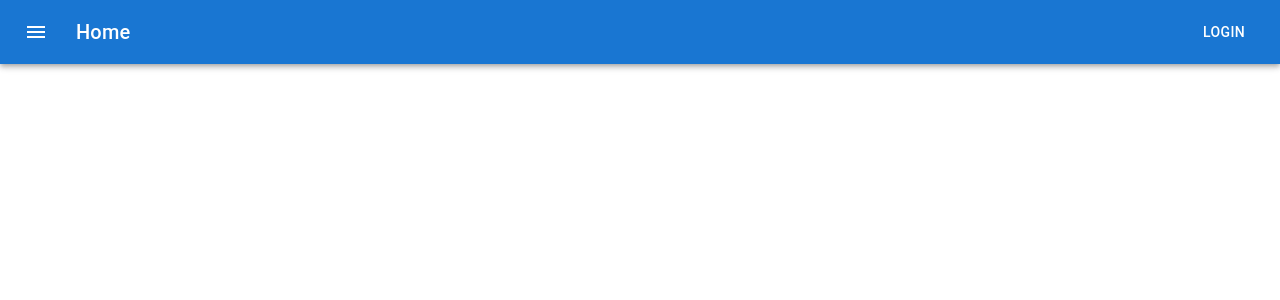
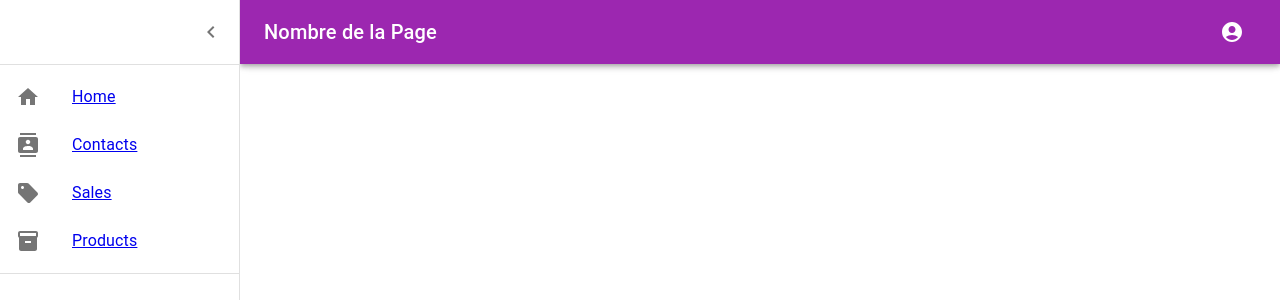
Before and after one commit to nachodmedina/olga, a Next.js app: page / in a window 1280 px wide. Both pictures are taken after a click on the button 36 px from the left and 32 px from the top of the page. Shown: the top 300 px of the page. Built offline with nearby package versions, Linux system fonts and the light colour scheme.

Commit message:
Add Appbar w/ Drawer

```diff
--- a/pages/contactos/index.js
+++ b/pages/contactos/index.js
@@ -1,5 +1,65 @@
-function Contactos() {
-  return <div>Contactos</div>;
+import { Box, Container } from "@mui/material";
+import styledComponents from "styled-components";
+import { createGlobalStyle } from "styled-components";
+import Header from "../../src/components/Header";
+import { styled } from '@mui/material/styles';
+import { Typography } from "@mui/material";
+
+
+const drawerWidth = 240;
+
+const Main = styled('main', { shouldForwardProp: (prop) => prop !== 'open' })(
+  ({ theme, open }) => ({
+    flexGrow: 1,
+    padding: theme.spacing(3),
+    transition: theme.transitions.create('margin', {
+      easing: theme.transitions.easing.sharp,
+      duration: theme.transitions.duration.leavingScreen,
+    }),
+    marginLeft: `-${drawerWidth}px`,
+    ...(open && {
+      transition: theme.transitions.create('margin', {
+        easing: theme.transitions.easing.easeOut,
+        duration: theme.transitions.duration.enteringScreen,
+      }),
+      marginLeft: 0,
+    }),
+  }),
+);
+
+const DrawerHeader = styled('div')(({ theme }) => ({
+  display: 'flex',
+  alignItems: 'center',
+  padding: theme.spacing(0, 1),
+  // necessary for content to be below app bar
+  ...theme.mixins.toolbar,
+  justifyContent: 'flex-end',
+}));
+
+function ContactsPage() {
+
+    const Body = styledComponents.div`
+        margin: 0px;
+    `;
+
+    const GlobalStyle = createGlobalStyle`
+        body {
+            margin: 0px;
+        }
+    `;
+
+    return (
+        <Box sx={{flexGrow: 1, display: 'flex'}}>
+            <GlobalStyle />
+            <Header />
+            <Main>
+                <DrawerHeader />
+                <Typography paragraph>
+                    Hello Contacts
+                </Typography>
+            </Main>
+        </Box>
+    );
 }
 
-export default Contactos;
+export default ContactsPage;
--- a/pages/index.js
+++ b/pages/index.js
@@ -2,6 +2,39 @@ import { Box, Container } from "@mui/material";
 import styledComponents from "styled-components";
 import { createGlobalStyle } from "styled-components";
 import Header from "../src/components/Header";
+import { styled } from '@mui/material/styles';
+import { Typography } from "@mui/material";
+
+
+const drawerWidth = 240;
+
+const Main = styled('main', { shouldForwardProp: (prop) => prop !== 'open' })(
+  ({ theme, open }) => ({
+    flexGrow: 1,
+    padding: theme.spacing(3),
+    transition: theme.transitions.create('margin', {
+      easing: theme.transitions.easing.sharp,
+      duration: theme.transitions.duration.leavingScreen,
+    }),
+    marginLeft: `-${drawerWidth}px`,
+    ...(open && {
+      transition: theme.transitions.create('margin', {
+        easing: theme.transitions.easing.easeOut,
+        duration: theme.transitions.duration.enteringScreen,
+      }),
+      marginLeft: 0,
+    }),
+  }),
+);
+
+const DrawerHeader = styled('div')(({ theme }) => ({
+  display: 'flex',
+  alignItems: 'center',
+  padding: theme.spacing(0, 1),
+  // necessary for content to be below app bar
+  ...theme.mixins.toolbar,
+  justifyContent: 'flex-end',
+}));
 
 function HomePage() {
 
@@ -16,12 +49,16 @@ function HomePage() {
     `;
 
     return (
-        <>
+        <Box sx={{flexGrow: 1, display: 'flex'}}>
             <GlobalStyle />
-            <Body>
-                <Header />
-            </Body>
-        </>
+            <Header />
+            <Main>
+                <DrawerHeader />
+                <Typography paragraph>
+                    Hello Word
+                </Typography>
+            </Main>
+        </Box>
     );
 }
 
--- /dev/null
+++ b/src/components/Appbar.js
@@ -0,0 +1,188 @@
+import * as React from 'react';
+import { styled, useTheme } from '@mui/material/styles';
+import Box from '@mui/material/Box';
+import Drawer from '@mui/material/Drawer';
+import CssBaseline from '@mui/material/CssBaseline';
+import MuiAppBar from '@mui/material/AppBar';
+import Toolbar from '@mui/material/Toolbar';
+import List from '@mui/material/List';
+import Typography from '@mui/material/Typography';
+import Divider from '@mui/material/Divider';
+import IconButton from '@mui/material/IconButton';
+import MenuIcon from '@mui/icons-material/Menu';
+import ChevronLeftIcon from '@mui/icons-material/ChevronLeft';
+import ChevronRightIcon from '@mui/icons-material/ChevronRight';
+import ListItem from '@mui/material/ListItem';
+import ListItemButton from '@mui/material/ListItemButton';
+import ListItemIcon from '@mui/material/ListItemIcon';
+import ListItemText from '@mui/material/ListItemText';
+import AccountCircle from '@mui/icons-material/AccountCircle';
+import MenuItem from '@mui/material/MenuItem';
+import Menu from '@mui/material/Menu';
+import HomeIcon from '@mui/icons-material/Home';
+import ContactsIcon from '@mui/icons-material/Contacts';
+import SellIcon from '@mui/icons-material/Sell';
+import InventoryIcon from '@mui/icons-material/Inventory';
+import Link from 'next/link';
+
+const drawerWidth = 240;
+
+const AppBar = styled(MuiAppBar, {
+  shouldForwardProp: (prop) => prop !== 'open',
+})(({ theme, open }) => ({
+  transition: theme.transitions.create(['margin', 'width'], {
+    easing: theme.transitions.easing.sharp,
+    duration: theme.transitions.duration.leavingScreen,
+  }),
+  ...(open && {
+    width: `calc(100% - ${drawerWidth}px)`,
+    marginLeft: `${drawerWidth}px`,
+    transition: theme.transitions.create(['margin', 'width'], {
+      easing: theme.transitions.easing.easeOut,
+      duration: theme.transitions.duration.enteringScreen,
+    }),
+  }),
+}));
+
+const DrawerHeader = styled('div')(({ theme }) => ({
+  display: 'flex',
+  alignItems: 'center',
+  padding: theme.spacing(0, 1),
+  // necessary for content to be below app bar
+  ...theme.mixins.toolbar,
+  justifyContent: 'flex-end',
+}));
+
+export default function PersistentDrawerLeft() {
+  const theme = useTheme();
+  const [open, setOpen] = React.useState(false);
+  const [anchorEl, setAnchorEl] = React.useState(null);
+
+  const handleDrawerOpen = () => {
+    setOpen(true);
+  };
+
+  const handleDrawerClose = () => {
+    setOpen(false);
+  };
+
+  const handleMenu = (event) => {
+    setAnchorEl(event.currentTarget);
+  };
+
+  const handleClose = () => {
+    setAnchorEl(null);
+  };
+
+  const itemList = [
+    {
+      text: "Home",
+      icon: <HomeIcon />,
+      link: "/"
+    },
+    {
+      text: "Contacts",
+      icon: <ContactsIcon />,
+      link: "/contactos"
+    },
+    {
+      text: "Sales",
+      icon: <SellIcon />,
+      link: "/ventas"
+    },
+    {
+      text: "Products",
+      icon: <InventoryIcon />,
+      link: "/productos"
+    }
+  ];
+
+  return (
+    <Box sx={{ display: 'flex' }}>
+      <CssBaseline />
+      <AppBar position="fixed" open={open} color="secondary">
+        <Toolbar>
+          <IconButton
+            color="inherit"
+            aria-label="open drawer"
+            onClick={handleDrawerOpen}
+            edge="start"
+            sx={{ mr: 2, ...(open && { display: 'none' }) }}
+          >
+            <MenuIcon />
+          </IconButton>
+          <Typography variant="h6" noWrap component="div" sx={{ flexGrow: 1 }}>
+            Nombre de la Page
+          </Typography>
+            <div>
+                <IconButton
+                    size="large"
+                    aria-label="account of current user"
+                    aria-controls="menu-appbar"
+                    aria-haspopup="true"
+                    onClick={handleMenu}
+                    color="inherit"
+                >
+                    <AccountCircle />
+                </IconButton>
+                <Menu
+                    id="menu-appbar"
+                    anchorEl={anchorEl}
+                    anchorOrigin={{
+                    vertical: 'top',
+                    horizontal: 'right',
+                    }}
+                    keepMounted
+                    transformOrigin={{
+                    vertical: 'top',
+                    horizontal: 'right',
+                    }}
+                    open={Boolean(anchorEl)}
+                    onClose={handleClose}
+                >
+                    <MenuItem onClick={handleClose}>Profile</MenuItem>
+                    <MenuItem onClick={handleClose}>My account</MenuItem>
+                    <MenuItem onClick={handleClose}>Logout</MenuItem>
+                </Menu>
+            </div>
+        </Toolbar>
+      </AppBar>
+      <Drawer
+        sx={{
+          width: drawerWidth,
+          flexShrink: 0,
+          '& .MuiDrawer-paper': {
+            width: drawerWidth,
+            boxSizing: 'border-box',
+          },
+        }}
+        variant="persistent"
+        anchor="left"
+        open={open}
+      >
+        <DrawerHeader>
+          <IconButton onClick={handleDrawerClose}>
+            {theme.direction === 'ltr' ? <ChevronLeftIcon /> : <ChevronRightIcon />}
+          </IconButton>
+        </DrawerHeader>
+        <Divider />
+        <List>
+          {itemList.map((item) => {
+          const { text, icon, link } = item;
+          return(
+            <Link href={link} passHref onClick={handleDrawerClose}>
+              <ListItem key={text} disablePadding>
+                <ListItemButton>
+                  {icon && <ListItemIcon>{icon}</ListItemIcon>}
+                  <ListItemText primary={text} />
+                </ListItemButton>
+              </ListItem>
+            </Link>
+          );
+          })}
+        </List>
+        <Divider />
+      </Drawer>
+    </Box>
+  );
+}
--- a/src/components/Header.js
+++ b/src/components/Header.js
@@ -1,32 +1,11 @@
 import * as React from "react";
-import AppBar from "@mui/material/AppBar";
 import Box from "@mui/material/Box";
-import Toolbar from "@mui/material/Toolbar";
-import Typography from "@mui/material/Typography";
-import Button from "@mui/material/Button";
-import { IconButton } from "@mui/material";
-import MenuIcon from "@mui/icons-material/Menu";
+import PersistentDrawerLeft from "./Appbar";
 
 function Header() {
   return (
-    <Box sx={{ flexGrow: 1 }}>
-      <AppBar position="static">
-        <Toolbar>
-          <IconButton
-            size="large"
-            edge="start"
-            color="inherit"
-            aria-label="menu"
-            sx={{ mr: 2 }}
-          >
-            <MenuIcon />
-          </IconButton>
-          <Typography variant="h6" component="div" sx={{ flexGrow: 1 }}>
-            Home
-          </Typography>
-          <Button color="inherit">Login</Button>
-        </Toolbar>
-      </AppBar>
+    <Box>
+      <PersistentDrawerLeft />
     </Box>
   );
 }
```
